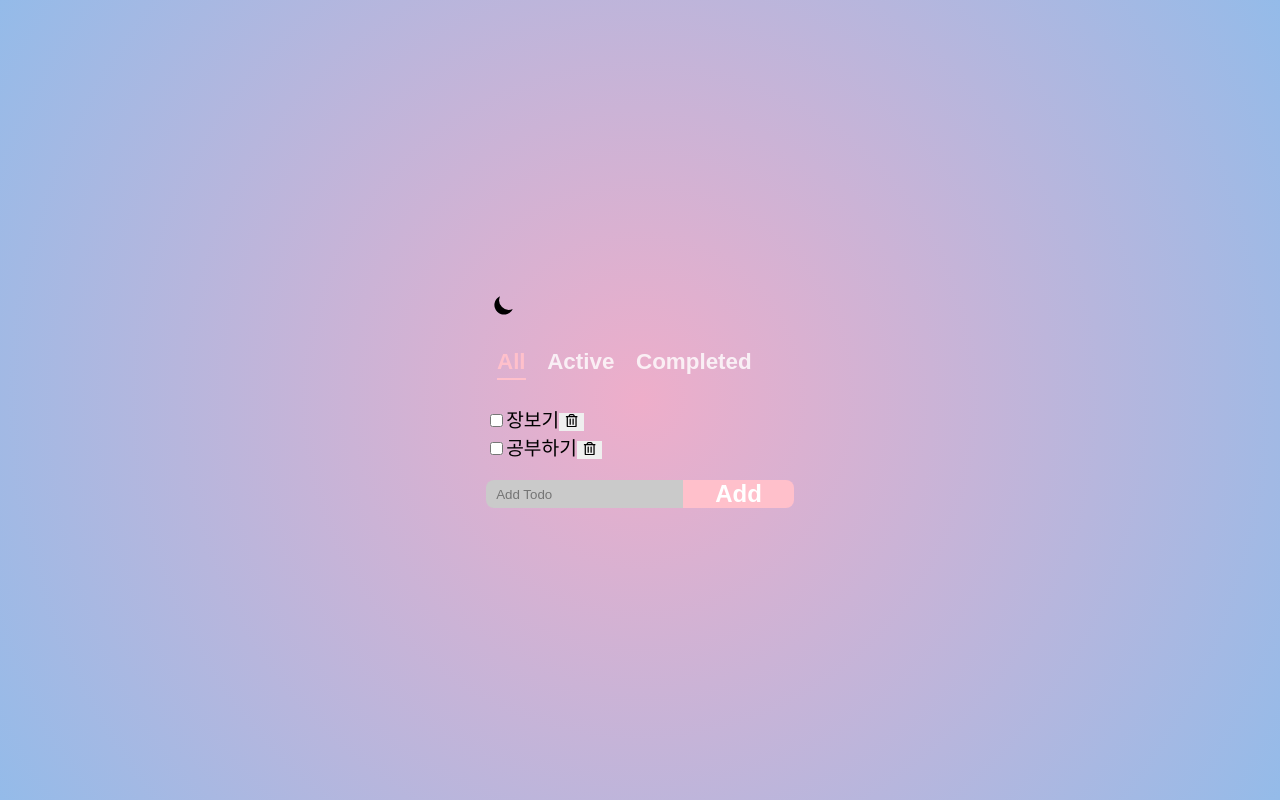
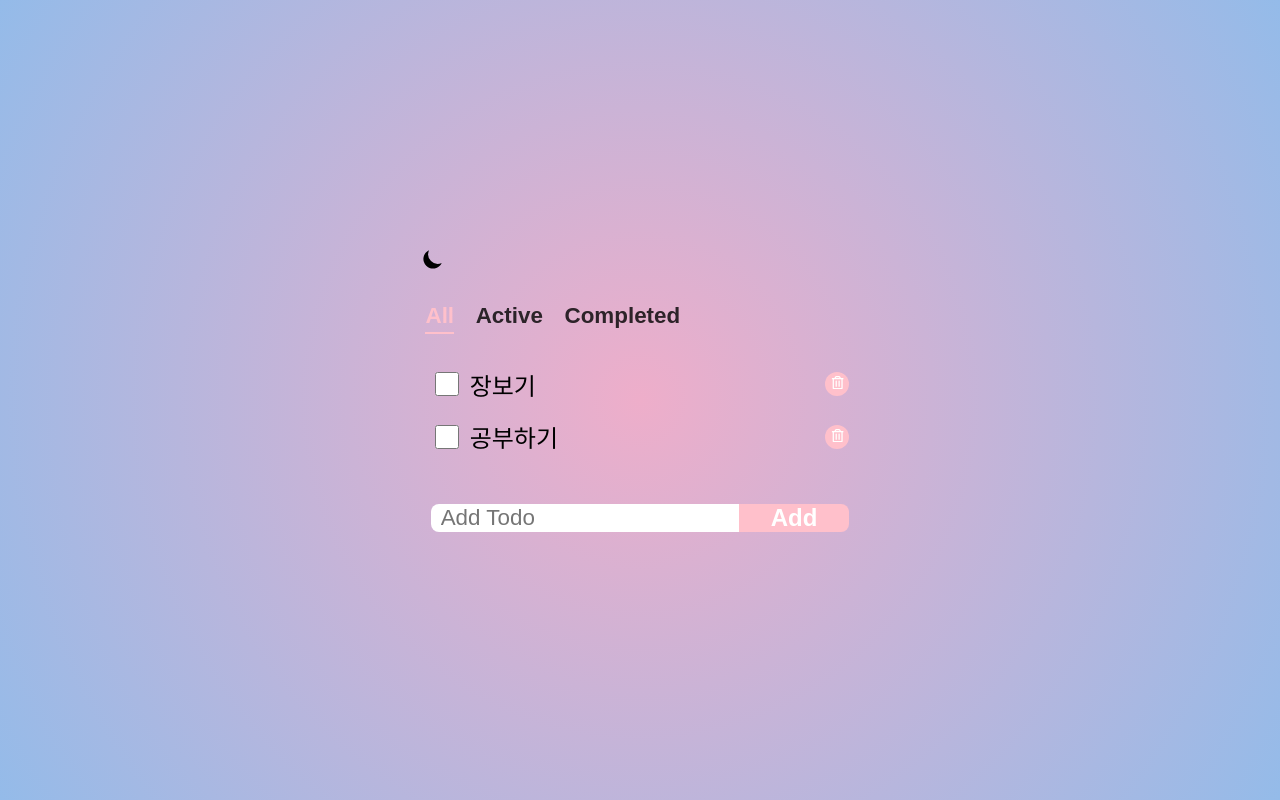
Before and after one commit to kkhhjjoo/dreamcoding-todoapp, a React (Vite) app: page / in a window 1280 px wide. Built offline with nearby package versions, Linux system fonts and the light colour scheme.

Commit message:
중간 커밋

```diff
--- a/src/components/AddTodo/AddTodo.module.css
+++ b/src/components/AddTodo/AddTodo.module.css
@@ -1,25 +1,31 @@
 .form {
   width: 100%;
   display: flex;
+  padding: 1.4rem 1rem;
+  background-color: var(--color-bg-dark);
 
 }
 .input{
   flex: 1 0 auto;
   padding: 0 10px;
+  font-size: 1.4rem;
   border: none;
   outline: none;
   border-top-left-radius: 8px;
   border-bottom-left-radius: 8px;
-  background-color: rgb(202, 202, 202);
+  background-color: #fff;
 }
 .button {
   cursor: pointer;
-  background-color: pink;
-  color: #fff;
+  background-color: var(--color-accent);
+  color: var(--color-white);
   font-weight: bold;
   font-size: 1.5rem;
   padding: 0 2rem;
   border-top-right-radius: 8px;
   border-bottom-right-radius: 8px;
+}
 
+.button:hover {
+  filter: brightness(125%);
 }
--- a/src/components/Header/Header.module.css
+++ b/src/components/Header/Header.module.css
@@ -11,13 +11,14 @@
 }
 .filters {
   display: flex;
+  background-color: var(--color-bg-dark);
 }
 .filter {
   font-size: 1.4rem;
   margin: 0.3rem;
   text-transform: capitalize;
   background-color: transparent;
-  color: #fff;
+  color: var(--color-text);
   opacity: 0.8;
   font-weight: bold;
 }
--- a/src/components/Todo/Todo.jsx
+++ b/src/components/Todo/Todo.jsx
@@ -1,5 +1,6 @@
 import React from 'react'
 import { FaRegTrashAlt } from "react-icons/fa";
+import styles from './Todo.module.css';
 
 const Todo = ({ todo, onUpdate, onDelete}) => {
   const { text, status, id } = todo;
@@ -10,11 +11,11 @@
     onDelete(todo);
   }
   return (
-    <li>
-      <input type="checkbox" id={id} checked={status === 'completed'} onChange={handleChange} />
-      <label htmlFor={id}>{text}</label>
-      <span>
-        <button onClick={handleDelete}><FaRegTrashAlt /></button>
+    <li className={styles.todo}>
+      <input className={styles.checkbox} type="checkbox" id={id} checked={status === 'completed'} onChange={handleChange} />
+      <label htmlFor={id} className={ styles.text}>{text}</label>
+      <span className={styles.icon}>
+        <button onClick={handleDelete} className={styles.button}><FaRegTrashAlt /></button>
       </span>
     </li>
   )
--- /dev/null
+++ b/src/components/Todo/Todo.module.css
@@ -0,0 +1,36 @@
+.todo {
+  display: flex;
+  justify-content: space-between;
+  align-items: center;
+  padding: 0.5rem 1rem;
+  margin: 0.1rem 0;
+  color: var(--color-text);
+}
+.checkbox {
+  width: 1.5rem;
+  height: 1.5rem;
+}
+
+.text {
+  flex: 1 1 0%; /* 모든 아이템을 균등 분할*/
+  margin-left: 0.5rem;
+  font-size: 1.5rem;
+}
+.icon {
+  width: 24px;
+  height: 24px;
+  border-radius: 50%;
+  background-color: var(--color-accent);
+  transition: all 150ms ease-out;
+  display: flex;
+  justify-content: center;
+  align-items: center;
+}
+.icon:hover {
+  background-color: hotpink;
+  transform: scale(1.1);
+}
+.button {
+  background-color: transparent;
+  color: #fff;
+}
--- a/src/components/TodoList/TodoList.jsx
+++ b/src/components/TodoList/TodoList.jsx
@@ -1,6 +1,7 @@
 import React, { useState } from 'react'
 import AddTodo from '../AddTodo/AddTodo';
 import Todo from '../Todo/Todo';
+import styles from './TodoList.module.css';
 
 const TodoList = ({filter}) => {
   const [todos, setTodos] = useState([
--- a/src/index.css
+++ b/src/index.css
@@ -1,3 +1,20 @@
+:root {
+  --color-bg-dark: transparent;
+  --color-bg: #fdfffd;
+  --color-gray: #d1d1d1;
+  --color-text: black;
+  --color-accent: pink;
+  --color-white: #fff;
+  --color-scrollbar: #aaa7a7;
+}
+
+html.dark {
+  --color-bg-dark: #1a1c35;
+  --color-bg: #22243b;
+  --color-gray: #4e4e4e;
+  --color-text: #fdfffd;
+}
+
 body {
   margin: 0;
   width: 100vw;
```
Also changed, not shown: src/components/TodoList/TodoList.module.css (added).
